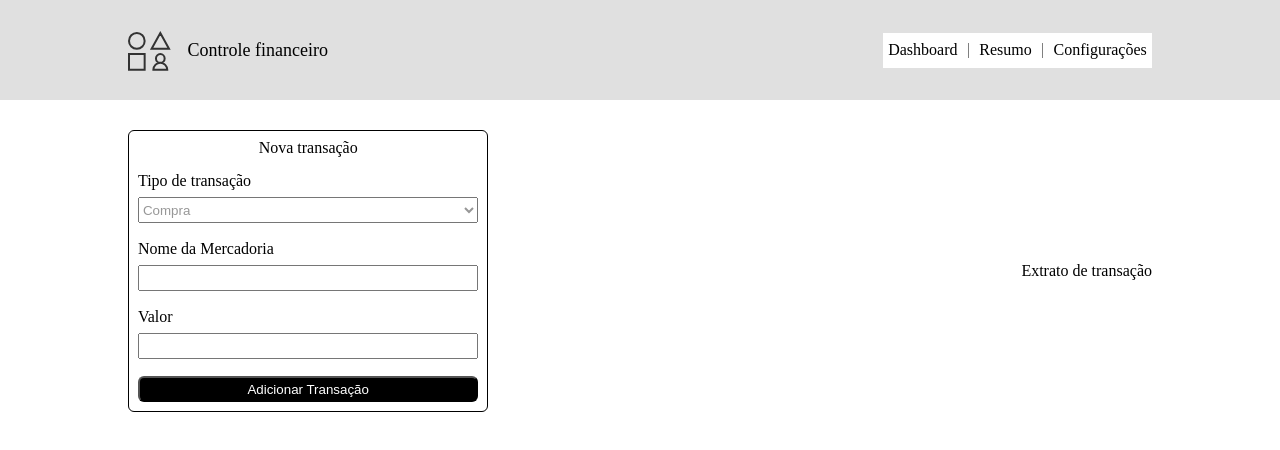
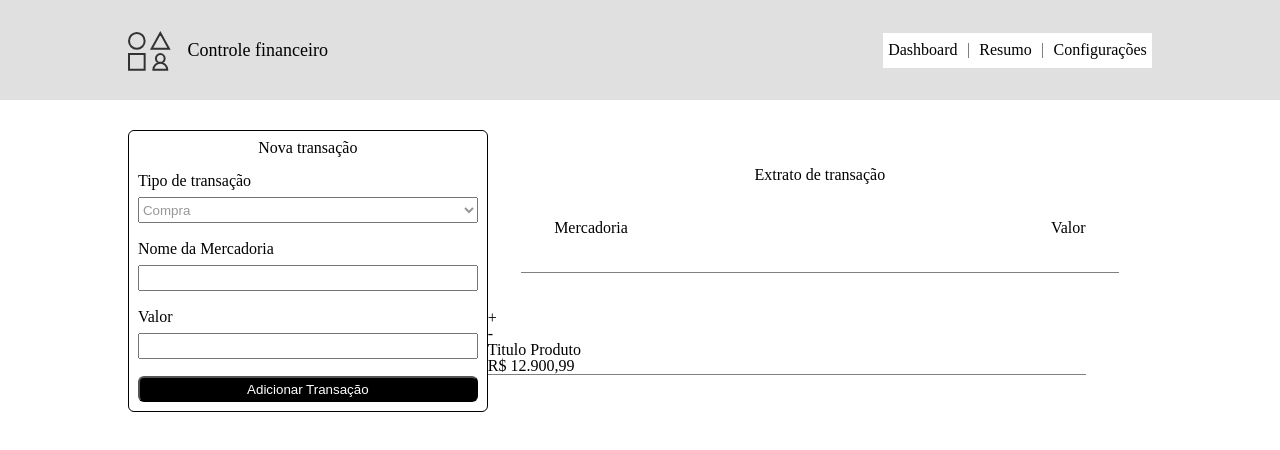
Before and after one commit to vmussato/dash, an Angular app: page / in a window 1280 px wide. Shown: the top 450 px of the page. Built offline with nearby package versions, Linux system fonts and the light colour scheme.

Commit message:
parcial extract

```diff
--- a/src/app/home/home.component.html
+++ b/src/app/home/home.component.html
@@ -23,8 +23,39 @@
       <button class="info__container__new-transaction__add-transaction-button"> Adicionar Transação</button>
 
     </div>
-    <div class="extract">
-      Extrato de transação
+    <div class="info__container__extract">
+      <p>Extrato de transação</p>
+
+      <!-- Título -->
+      <div class="info__container__extract__title">
+        <p>Mercadoria</p>
+        <p>Valor</p>
+      </div>
+      <div class="info__container__extract__divider"></div>
+
+      <!-- Item -->
+      <div class="info__container__extract__item">
+        <div>
+          <div>
+            <p>+</p>
+            <p>-</p>
+            <p>Titulo Produto</p>
+          </div>
+        <p>R$ 12.900,99</p>
+        </div>
+        <div class="info__container__extract__divider"></div>
+      </div>
+
+      <!-- Saldo -->
+      <!-- <div class="info__container__extract__divider"></div>
+      <div>
+        <p>Total</p>
+        <div>
+          <p>R$ 12.900,99</p>
+          <p>(LUCRO)</p>
+          <p>(PREJUÍZO)</p>
+        </div>
+      </div> -->
     </div>
   </div>
 </div>
--- a/src/app/home/home.component.scss
+++ b/src/app/home/home.component.scss
@@ -43,5 +43,30 @@
         border-radius: 6px;
       }
     }
+
+    &__extract {
+      width: 65%;
+      height: 100%;
+      display: flex;
+      flex-direction: column;
+      justify-content: space-evenly;
+      align-items: center;
+
+      &__title {
+        width: 80%;
+        display: flex;
+        justify-content: space-between;
+      }
+
+      &__item {
+        width: 100%;
+      }
+
+      &__divider {
+        width: 90%;
+        height: 1px;
+        background-color: grey;
+      }
+    }
   }
 }
```
